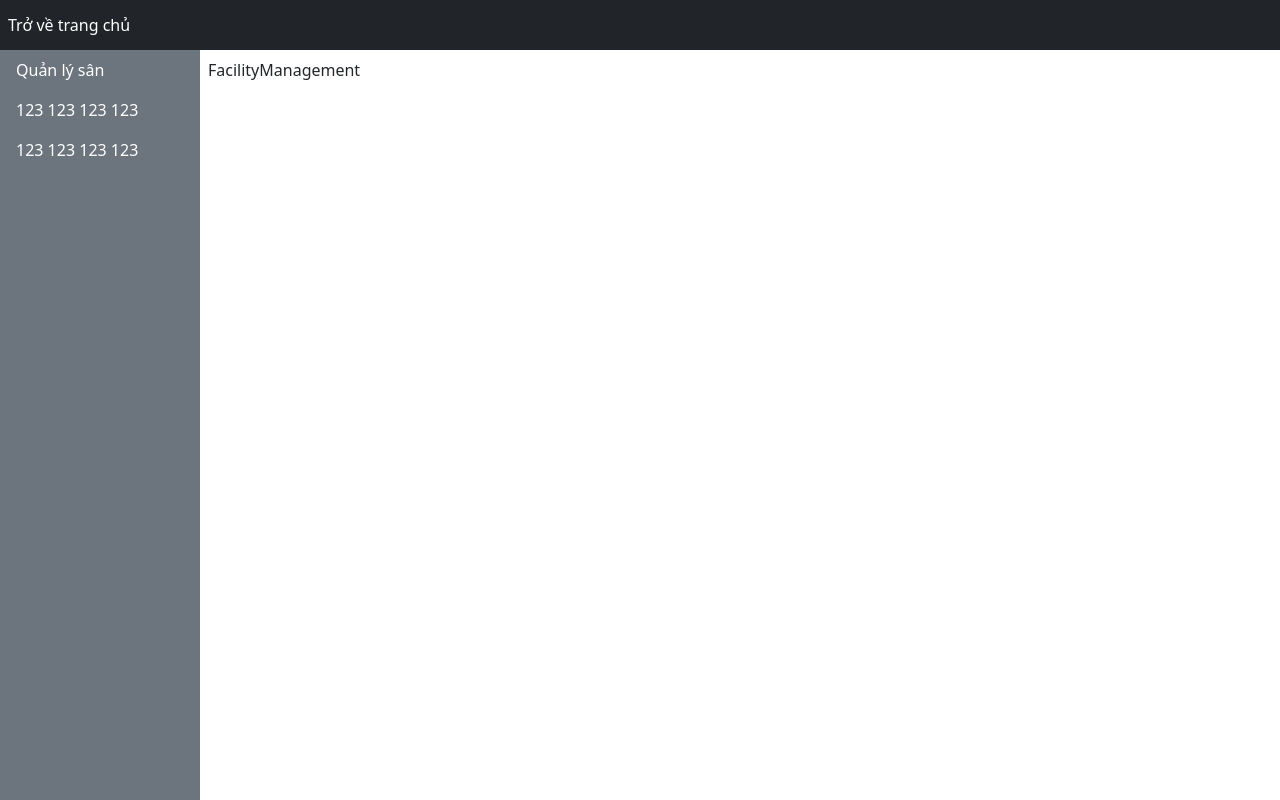
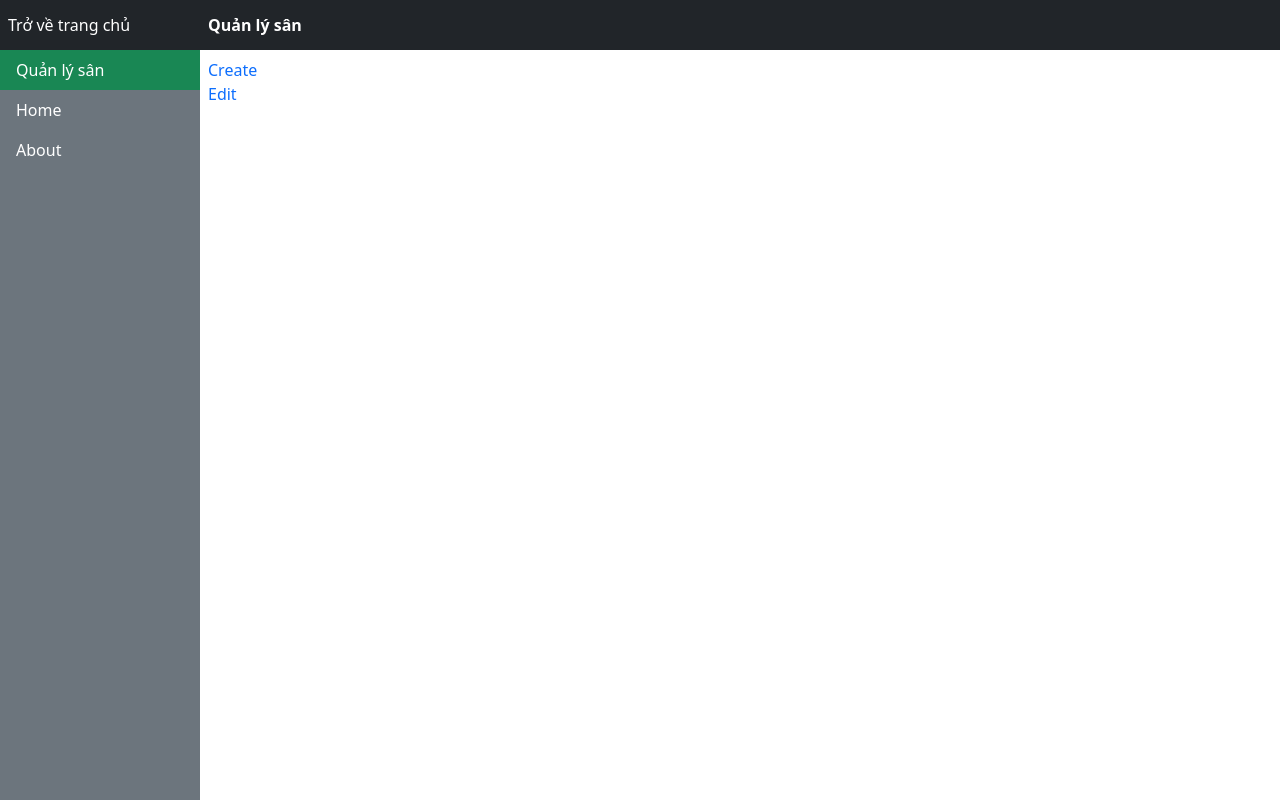
Before and after one commit to haquoctuan20/football-booking, a React (Vite) app: page /administrator/facility in a window 1280 px wide. Built offline with nearby package versions, Linux system fonts and the light colour scheme.

Commit message:
nav admin

```diff
--- a/src/App.tsx
+++ b/src/App.tsx
@@ -105,6 +105,10 @@ function App() {
         {/* administrator */}
         <Route path="/administrator/" element={<AdministratorLayout />}>
           <Route path="facility" element={<FacilityManagement />} />
+          <Route path="facility/edit/:id" element={<>detail - edit</>} />
+          <Route path="facility/create" element={<>create</>} />
+          <Route path="home" element={<>home</>} />
+          <Route path="about" element={<>about</>} />
         </Route>
       </Routes>
     </>
--- a/src/components/Layouts/AdministratorLayout.tsx
+++ b/src/components/Layouts/AdministratorLayout.tsx
@@ -1,33 +1,70 @@
-import { Link, Outlet } from "react-router-dom";
+import { Link, Outlet, matchPath, useLocation } from "react-router-dom";
 import styled from "styled-components";
+import { useNavigationStore } from "../../store/useNavigationStore";
+import { useEffect, useState } from "react";
+import { RouteTitle, RouteTitleAttribute } from "../../constants/routeTitle";
 
 const AdministratorLayout = () => {
+  const { title, setTitle } = useNavigationStore();
+  const [routeActive, setRouteActive] = useState<RouteTitleAttribute | null>(
+    null
+  );
+
+  const location = useLocation();
+
+  const checkMatchUrl = () => {
+    const match = RouteTitle.find((route: RouteTitleAttribute) => {
+      const isMatch = matchPath(route.path, location.pathname);
+
+      if (isMatch) {
+        return isMatch;
+      }
+    });
+
+    if (match) {
+      setTitle(match.title);
+      setRouteActive(match);
+    }
+  };
+
+  useEffect(() => {
+    checkMatchUrl();
+    // eslint-disable-next-line react-hooks/exhaustive-deps
+  }, [location.pathname]);
+
   return (
     <WrapperAdministratorLayout>
       <div className="nav-admin bg-dark text-white">
-        <Link to="/" className="text-white">
+        <Link to="/" className="text-white width-200">
           Trở về trang chủ
         </Link>
+
+        <div>
+          <div className="fw-bold">{title}</div>
+        </div>
       </div>
 
       <div className="admin-main-content ">
         <div className="left-side bg-secondary">
           <ul className="nav flex-column">
-            <li className="nav-item">
-              <Link className="nav-link text-white" to="facility">
-                Quản lý sân
-              </Link>
-            </li>
-            <li className="nav-item">
-              <Link className="nav-link text-white" to="#">
-                123 123 123 123
-              </Link>
-            </li>
-            <li className="nav-item">
-              <Link className="nav-link text-white" to="#">
-                123 123 123 123
-              </Link>
-            </li>
+            {RouteTitle.map((route: RouteTitleAttribute, index: number) => {
+              if (route.isMenu) {
+                return (
+                  <li
+                    className={`nav-item ${
+                      routeActive && routeActive.parent === route.parent
+                        ? "active"
+                        : ""
+                    }`}
+                    key={index}
+                  >
+                    <Link className="nav-link text-white" to={route.path}>
+                      {route.title}
+                    </Link>
+                  </li>
+                );
+              }
+            })}
           </ul>
         </div>
 
@@ -64,10 +101,12 @@ const WrapperAdministratorLayout = styled.div`
   }
 
   .nav-item {
-    transition: all 0.3s ease-in-out;
-
     &:hover {
       background-color: #198754;
     }
   }
+
+  .active {
+    background-color: #198754;
+  }
 `;
--- /dev/null
+++ b/src/constants/routeTitle.ts
@@ -0,0 +1,39 @@
+export interface RouteTitleAttribute {
+  title: string;
+  path: string;
+  parent: string;
+  isMenu: boolean;
+}
+
+export const RouteTitle: RouteTitleAttribute[] = [
+  {
+    title: "Quản lý sân",
+    path: "/administrator/facility",
+    parent: "/administrator/facility",
+    isMenu: true,
+  },
+  {
+    title: "Chỉnh sửa thông tin sân",
+    path: "/administrator/facility/edit/:id",
+    parent: "/administrator/facility",
+    isMenu: false,
+  },
+  {
+    title: "Tạo sân mới",
+    path: "/administrator/facility/create",
+    parent: "/administrator/facility",
+    isMenu: false,
+  },
+  {
+    title: "Home",
+    path: "/administrator/home",
+    parent: "/administrator/home",
+    isMenu: true,
+  },
+  {
+    title: "About",
+    path: "/administrator/about",
+    parent: "/administrator/about",
+    isMenu: true,
+  },
+];
--- a/src/pages/Administrator/FacilityManagement.tsx
+++ b/src/pages/Administrator/FacilityManagement.tsx
@@ -1,5 +1,13 @@
+import { Link } from "react-router-dom";
+
 const FacilityManagement = () => {
-  return <div>FacilityManagement</div>;
+  return (
+    <div>
+      <Link to="/administrator/facility/create">Create</Link>
+      <br />
+      <Link to="/administrator/facility/edit/123123123">Edit</Link>
+    </div>
+  );
 };
 
 export default FacilityManagement;
--- /dev/null
+++ b/src/store/useNavigationStore.ts
@@ -0,0 +1,13 @@
+import { create } from "zustand";
+
+export interface NavigationState {
+  title: string;
+  setTitle: (title: string) => void;
+}
+
+export const initTitle: string = "Football-booking";
+
+export const useNavigationStore = create<NavigationState>()((set) => ({
+  title: initTitle,
+  setTitle: (title: string) => set(() => ({ title: title })),
+}));
```
